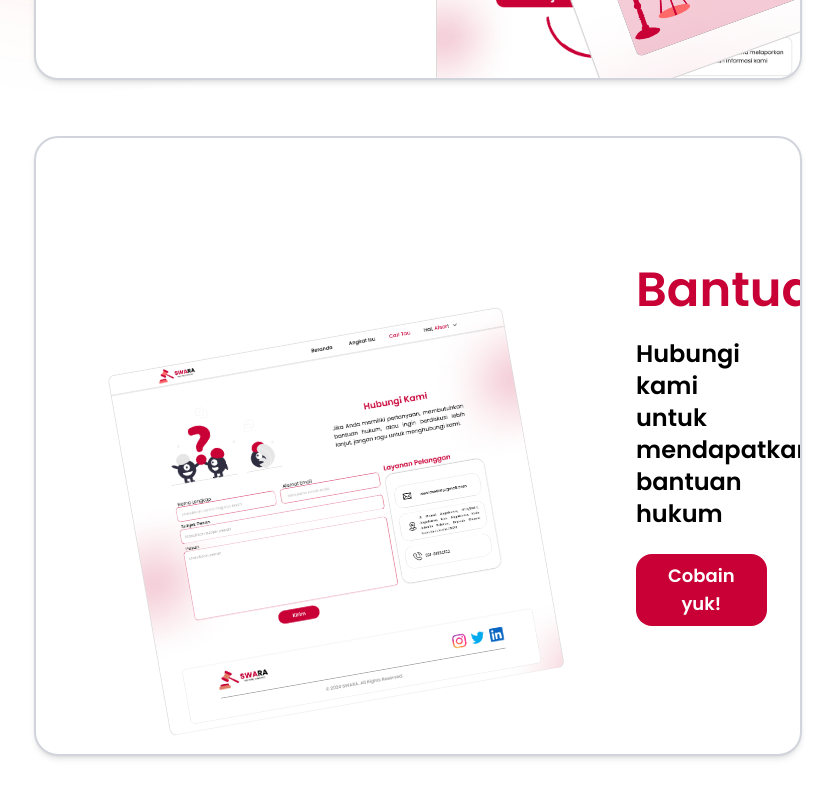
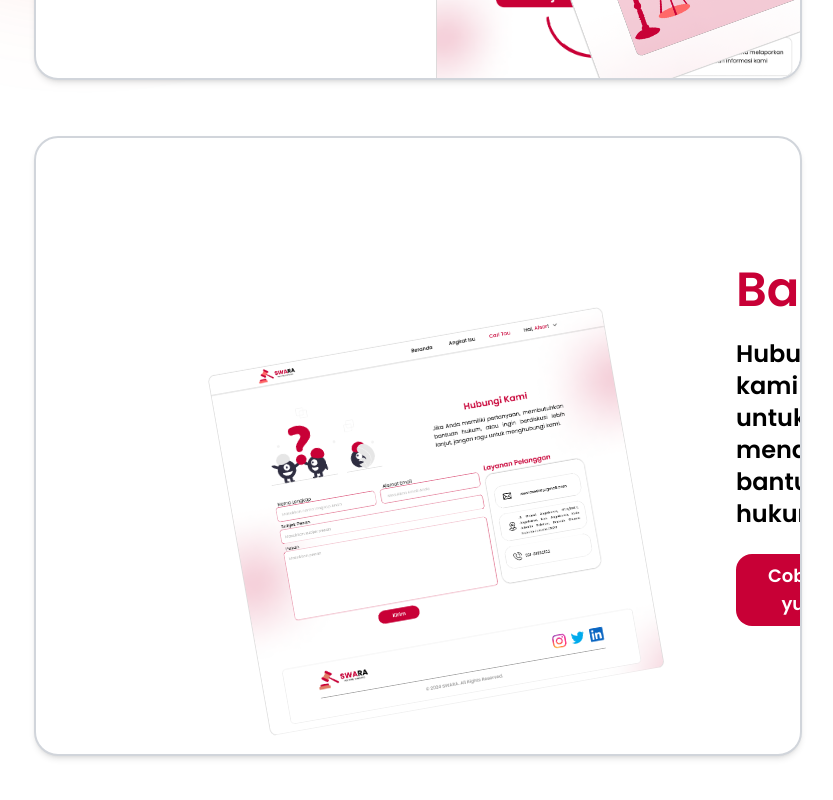
Before and after one commit to lontonggg/swara-fe, a Next.js app: page / in a window 1280 px wide. Shown: the part 3160-3960 px from the top of the page, without its empty margins (222-1055 px from the left). Built offline with nearby package versions, Linux system fonts and the light colour scheme.

Commit message:
fix: Edit some design on page beranda

```diff
--- a/src/app/page.tsx
+++ b/src/app/page.tsx
@@ -63,7 +63,7 @@ export default function Home() {
           <Image src="/beranda/cari-tau.png" width={400} height={400} alt="main-poster" className="absolute -left-[100px] bottom-[200px] -rotate-[10deg]"/>
           <Image src="/beranda/cari-tau-1.png" width={400} height={400} alt="main-poster" className="absolute -right-[100px] -top-[60px] -rotate-[20deg]"/>
         </div>
-        <div className="relative flex flex-col justify-center gap-6 border-2 border-gray-300 rounded-3xl p-16 pl-[600px] bg-white shadow-md mt-10 md:mt-0 font-semibold text-left overflow-hidden my-14">
+        <div className="relative flex flex-col justify-center gap-6 border-2 border-gray-300 rounded-3xl p-16 pl-[700px] bg-white shadow-md mt-10 md:mt-0 font-semibold text-left overflow-hidden my-14">
           <h1 className="text-primary text-5xl mt-16">Bantuan</h1>
           <p className="text-2xl font-semibold">Hubungi kami untuk mendapatkan bantuan hukum</p>
           <Link href="/bantuan">
@@ -71,7 +71,7 @@ export default function Home() {
             Cobain yuk!
             </button>
           </Link>
-          <Image src="/beranda/bantuan.png" width={400} height={400} alt="main-poster" className="absolute left-[100px] bottom-[50px] -rotate-[10deg]"/>
+          <Image src="/beranda/bantuan.png" width={400} height={400} alt="main-poster" className="absolute left-[200px] bottom-[50px] -rotate-[10deg]"/>
         </div>
         <div className="my-10">
           <Footer />
```
